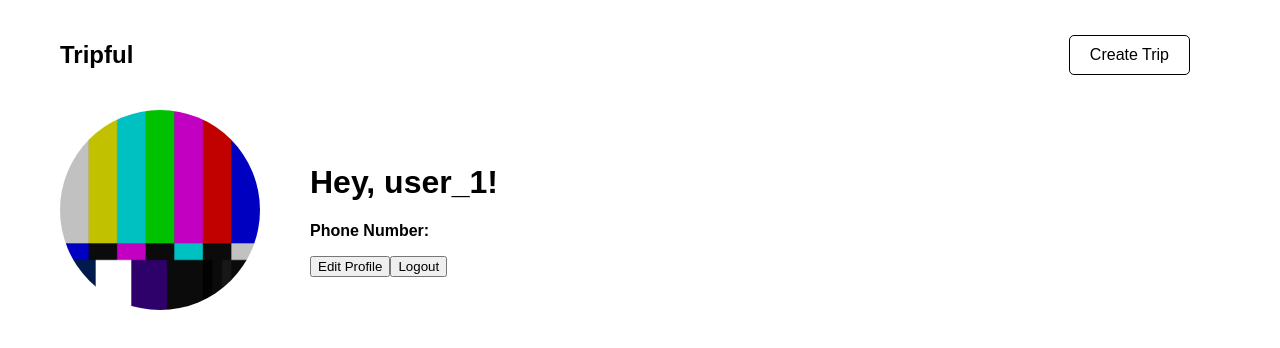
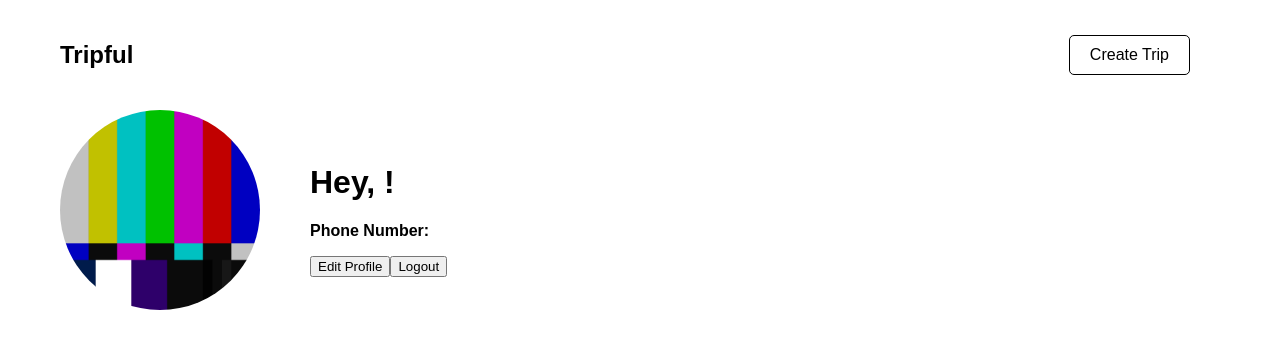
Before and after one commit to ethanratnofsky/Tripful, a React app in the folder frontend/: page /profile in a window 1280 px wide. Shown: the top 348 px of the page. Built offline with nearby package versions, Linux system fonts and the light colour scheme; no server answers; sample sign-in values are in the browser's storage.

Commit message:
Fix stuff

```diff
--- a/frontend/src/contexts/AuthContext.js
+++ b/frontend/src/contexts/AuthContext.js
@@ -1,32 +1,32 @@
 import React, { useContext, useState, useEffect } from "react";
 import { auth } from "../../firebase.config";
 
-const AuthContext = React.createContext()
+const AuthContext = React.createContext();
 
-export function useAuth() {
-    return useContext(AuthContext)
+export const useAuth = () => {
+    return useContext(AuthContext);
 }
 
-export function AuthProvider({children}) {
-    const [currentUser, setCurrentUser] = useState()
-    const [loading, setLoading] = useState(true)
+export const AuthProvider = ({ children }) => {
+    const [currentUser, setCurrentUser] = useState();
+    const [loading, setLoading] = useState(true);
 
     useEffect(() => {
-        const unsubscribe = auth.onAuthStateChanged(user => {
-            setCurrentUser(user)
-            setLoading(false)
-        })
+        const unsubscribe = auth.onAuthStateChanged((user) => {
+            setCurrentUser(user);
+            setLoading(false);
+        });
 
-        return unsubscribe
-    }, [])
+        return unsubscribe;
+    }, []);
 
     const value = {
-        currentUser
-    }
+        currentUser,
+    };
 
     return (
         <AuthContext.Provider value={value}>
             {!loading && children}
         </AuthContext.Provider>
-    )
+    );
 }
--- a/frontend/src/pages/Login.js
+++ b/frontend/src/pages/Login.js
@@ -140,7 +140,7 @@ const Login = () => {
             setNumberExists(false);
         }
 
-        if (!isVerifyingCode) {
+        if (!isVerifyingCode && !numberExists) {
             users.map((user) => {
                 if (user.phone_number === countryCode + phoneNumber) {
                     setNumberExists(true);
--- a/frontend/src/pages/Profile.js
+++ b/frontend/src/pages/Profile.js
@@ -1,8 +1,8 @@
 import React, { useState, useEffect } from "react";
-import { onAuthStateChanged, signOut } from "firebase/auth";
+import { signOut } from "firebase/auth";
 import { useNavigate } from "react-router-dom";
 
-// import { auth } from "../../firebase.config";
+import { auth } from "../../firebase.config";
 import { useAuth } from "../contexts/AuthContext";
 
 import "./Profile.css";
@@ -13,6 +13,9 @@ const Profile = () => {
     const navigate = useNavigate();
     const { currentUser } = useAuth();
 
+    const [user, setUser] = useState();
+    const [phoneNumber, setPhoneNumber] = useState("XXX-XXX-XXXX");
+
     const fetchUser = async (userId) => {
         // TODO: use endpoint to fetch with tripId
         const response = await fetch(
@@ -20,6 +23,7 @@ const Profile = () => {
         );
         const data = await response.json();
         setUser(data);
+        console.log(data);
     };
 
     const handleEditProfile = () => {
@@ -37,12 +41,16 @@ const Profile = () => {
             });
     };
 
+    useEffect(() => {
+        fetchUser(currentUser.uid);
+    }, []);
+
     return (
         <div className="profile-container">
             <div className="header">
                 <img className="user-profile" src={TestImg} alt="User" />
                 <div className="user-info">
-                    <h1>Hey, {currentUser.uid}!</h1>
+                    <h1>Hey, {user?.name}!</h1>
                     <p>
                         <strong>Phone Number:</strong> {currentUser.phoneNumber}
                     </p>
```
